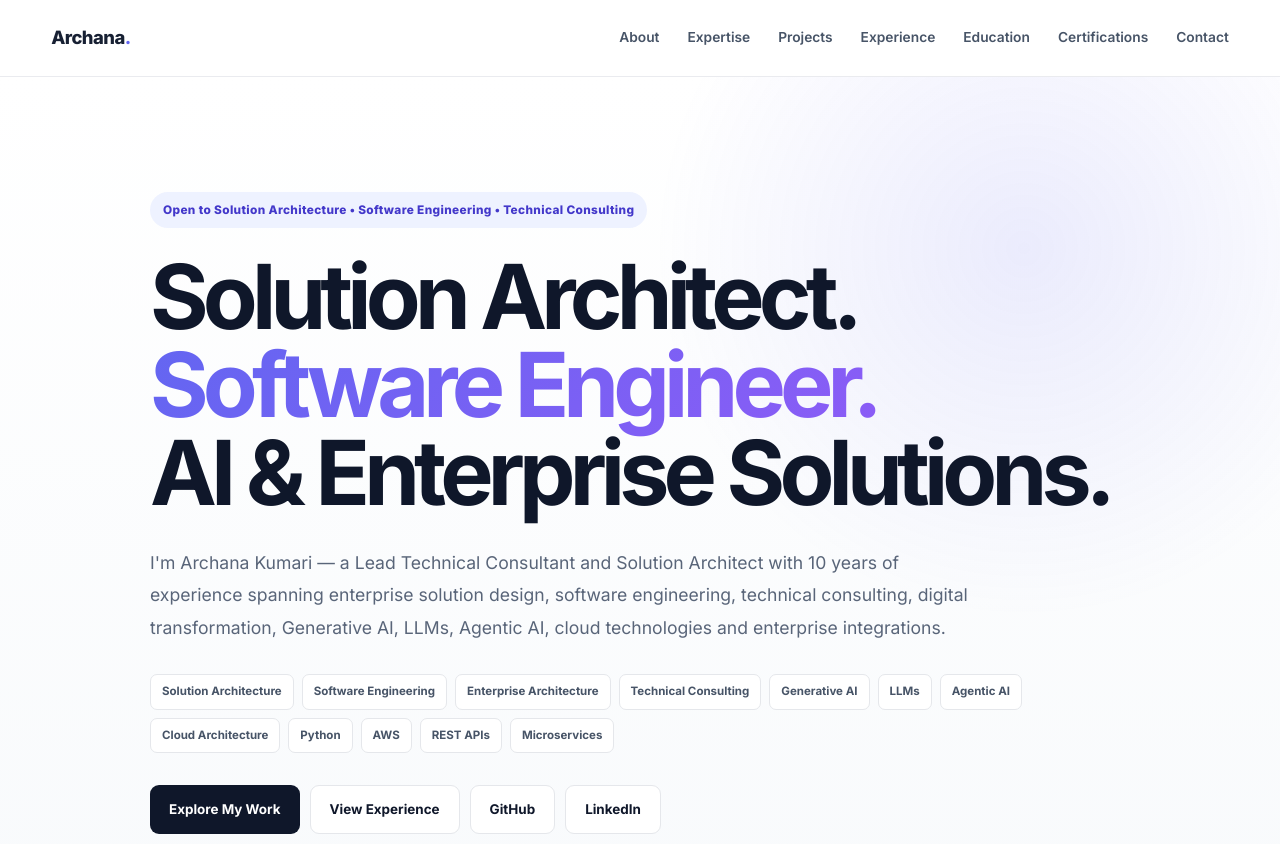
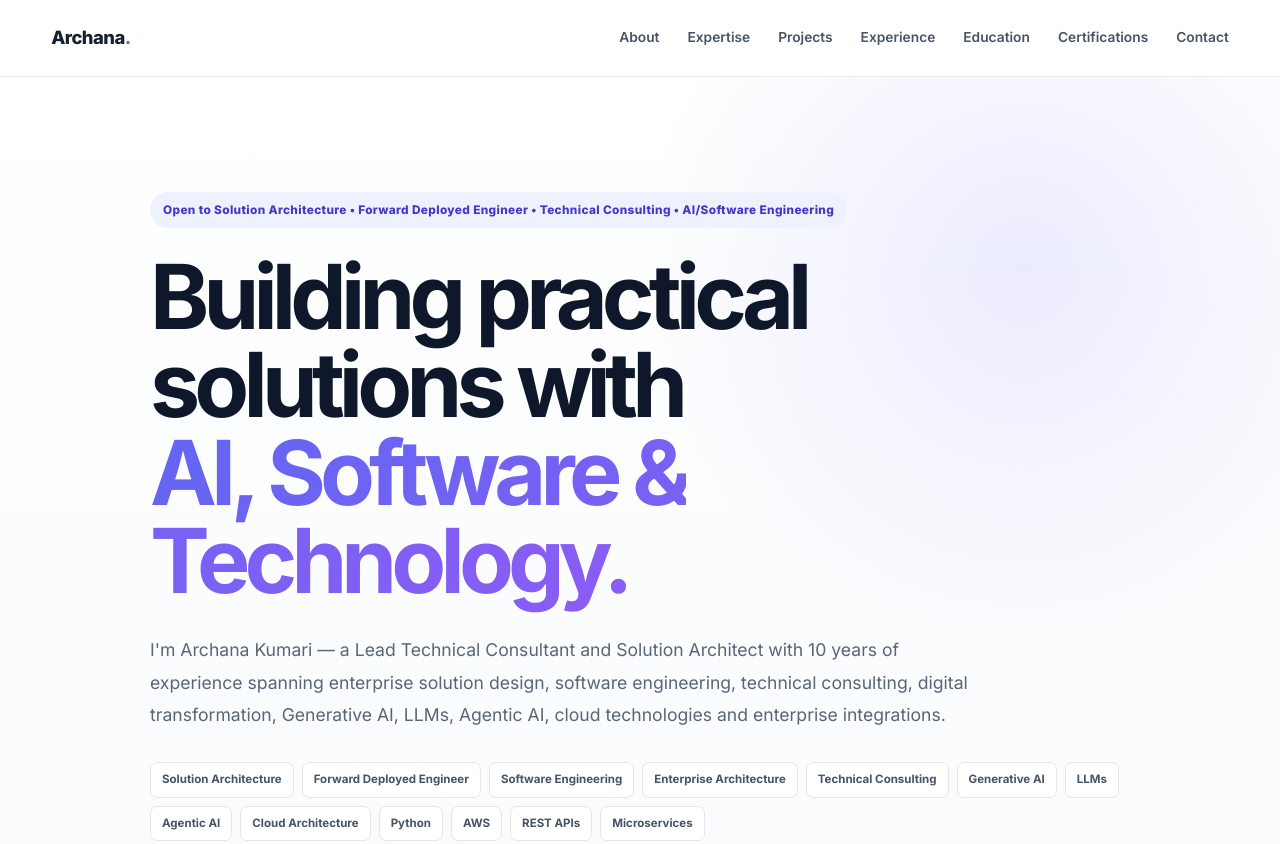
Before and after one commit to buildwitharchana/buildwitharchana.github.io, a plain HTML site: page index.html in a window 1280 px wide. Shown: the top 844 px of the page. Drawn offline with Linux system fonts and the light colour scheme.

Commit message:
Update index.html

```diff
--- a/index.html
+++ b/index.html
@@ -837,15 +837,13 @@
     <div class="container hero-content">
 
         <div class="eyebrow">
-            Open to Solution Architecture • Software Engineering • Technical Consulting
+            Open to Solution Architecture • Forward Deployed Engineer • Technical Consulting • AI/Software Engineering
         </div>
 
         <h1>
-            Solution Architect.
+            Building practical solutions with
             <br>
-            <span>Software Engineer.</span>
-            <br>
-            AI &amp; Enterprise Solutions.
+            <span>AI, Software &amp; Technology.</span>
         </h1>
 
         <p class="hero-subtitle">
@@ -861,6 +859,7 @@
         <div class="hero-keywords">
 
             <span>Solution Architecture</span>
+            <span>Forward Deployed Engineer</span>
             <span>Software Engineering</span>
             <span>Enterprise Architecture</span>
             <span>Technical Consulting</span>
@@ -973,6 +972,7 @@
                 <div class="tags">
 
                     <span class="tag">Solution Architecture</span>
+                    <span class="tag">Forward Deployed Engineer</span>
                     <span class="tag">Technical Consulting</span>
                     <span class="tag">Software Engineering</span>
                     <span class="tag">Python</span>
@@ -1722,7 +1722,7 @@
             I specialize in turning complex business problems into scalable,
             practical technology solutions. My experience spans
             <strong>
-                solution architecture, software engineering, AI/LLM and Agentic AI,
+                solution architecture, Forward deployed engineer, software engineering, AI/LLM and Agentic AI,
                 API and file-based integrations, cloud technologies, workflow automation,
                 and no-code/low-code platforms.
             </strong>
@@ -1801,7 +1801,7 @@
     <div class="container">
 
         © 2026 Archana Kumari · Vancouver, Canada ·
-        Solution Architect · Software Engineer · Lead Technical Consultant
+        Solution Architect · Forward Deployed Engineer · Software Engineer · Lead Technical Consultant
 
     </div>
 
```
